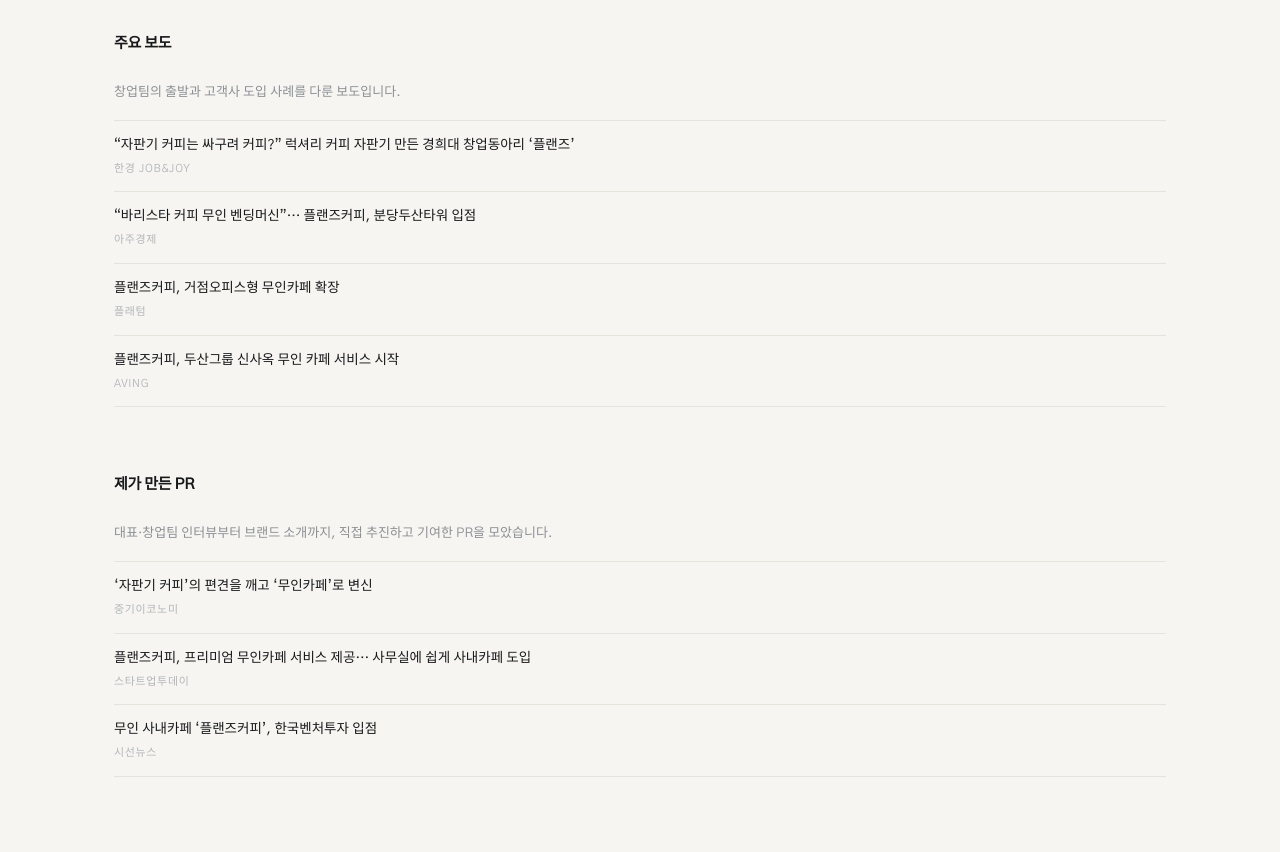
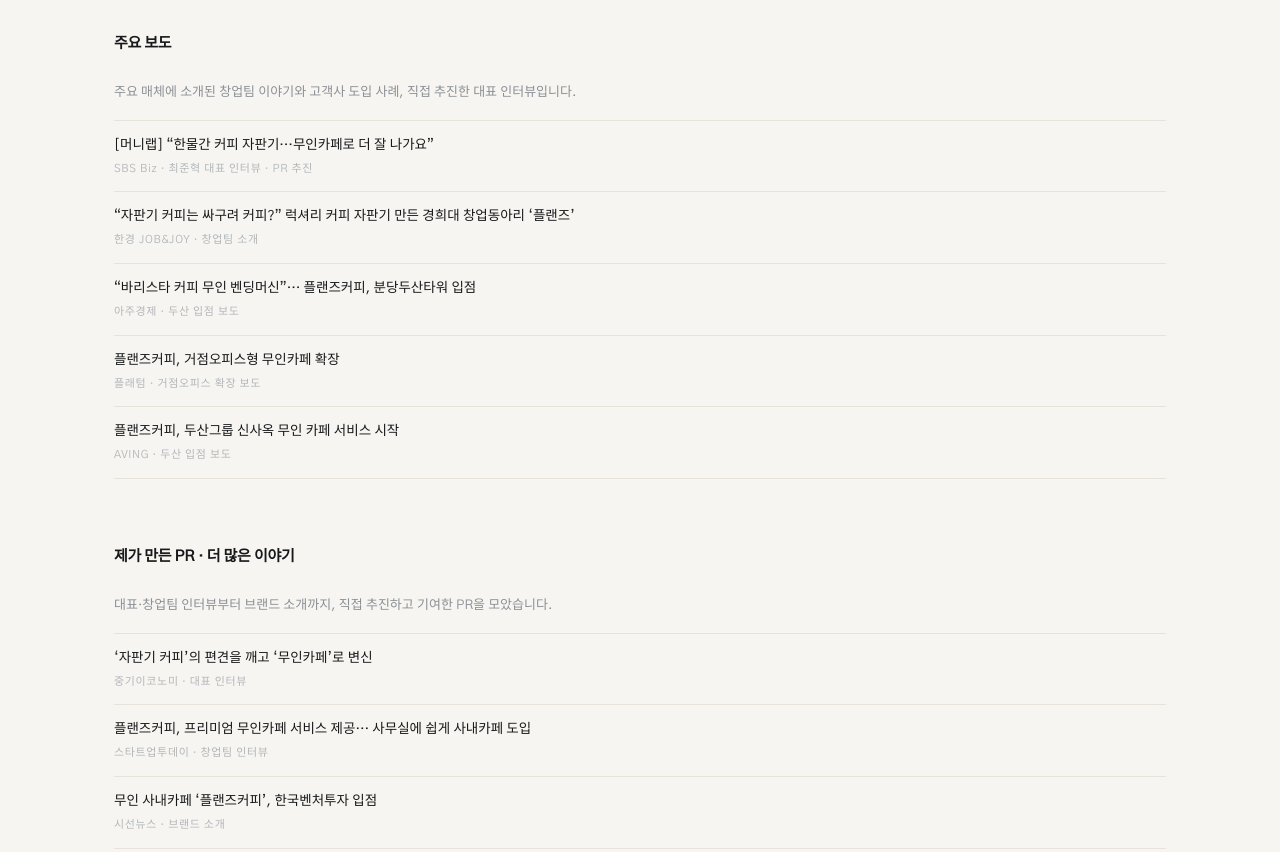
Before and after one commit to yusin846-debug/career_skills, a website: page portfolio/index.html in a window 1280 px wide. Shown: the part 7500-8352 px from the top of the page. Drawn offline with nearby package versions, Linux system fonts and the light colour scheme.

Commit message:
Feature SBS Biz interview among major coverage with clear PR attribution

```diff
--- a/portfolio/index.html
+++ b/portfolio/index.html
@@ -784,19 +784,20 @@
   <h2>제가 만든 변화, 언론에 남은 이야기</h2>
   <p class="dek">제가 한 일들에 대한 언론 보도 자료입니다. 여러 보도 자료 중 제가 직접 추진하고 기여한 일을 다룬 기사만 추려보았습니다.</p>
   <h3 class="subhd">주요 보도</h3>
-  <p class="press-note">창업팀의 출발과 고객사 도입 사례를 다룬 보도입니다.</p>
+  <p class="press-note">주요 매체에 소개된 창업팀 이야기와 고객사 도입 사례, 직접 추진한 대표 인터뷰입니다.</p>
   <div class="press">
-    <a href="https://magazine.hankyung.com/job-joy/article/202102164448d" target="_blank" rel="noopener">“자판기 커피는 싸구려 커피?” 럭셔리 커피 자판기 만든 경희대 창업동아리 ‘플랜즈’<span class="src">한경 JOB&amp;JOY</span></a>
-    <a href="https://www.ajunews.com/view/20210608091456169" target="_blank" rel="noopener">“바리스타 커피 무인 벤딩머신”… 플랜즈커피, 분당두산타워 입점<span class="src">아주경제</span></a>
-    <a href="https://platum.kr/archives/178197" target="_blank" rel="noopener">플랜즈커피, 거점오피스형 무인카페 확장<span class="src">플래텀</span></a>
-    <a href="https://kr.aving.net/news/articleView.html?idxno=1606019" target="_blank" rel="noopener">플랜즈커피, 두산그룹 신사옥 무인 카페 서비스 시작<span class="src">AVING</span></a>
+    <a href="https://biz.sbs.co.kr/article/20000049991" target="_blank" rel="noopener">[머니랩] “한물간 커피 자판기…무인카페로 더 잘 나가요”<span class="src">SBS Biz · 최준혁 대표 인터뷰 · PR 추진</span></a>
+    <a href="https://magazine.hankyung.com/job-joy/article/202102164448d" target="_blank" rel="noopener">“자판기 커피는 싸구려 커피?” 럭셔리 커피 자판기 만든 경희대 창업동아리 ‘플랜즈’<span class="src">한경 JOB&amp;JOY · 창업팀 소개</span></a>
+    <a href="https://www.ajunews.com/view/20210608091456169" target="_blank" rel="noopener">“바리스타 커피 무인 벤딩머신”… 플랜즈커피, 분당두산타워 입점<span class="src">아주경제 · 두산 입점 보도</span></a>
+    <a href="https://platum.kr/archives/178197" target="_blank" rel="noopener">플랜즈커피, 거점오피스형 무인카페 확장<span class="src">플래텀 · 거점오피스 확장 보도</span></a>
+    <a href="https://kr.aving.net/news/articleView.html?idxno=1606019" target="_blank" rel="noopener">플랜즈커피, 두산그룹 신사옥 무인 카페 서비스 시작<span class="src">AVING · 두산 입점 보도</span></a>
   </div>
-  <h3 class="subhd">제가 만든 PR</h3>
+  <h3 class="subhd">제가 만든 PR · 더 많은 이야기</h3>
   <p class="press-note">대표·창업팀 인터뷰부터 브랜드 소개까지, 직접 추진하고 기여한 PR을 모았습니다.</p>
   <div class="press press-pr">
-    <a href="https://www.junggi.co.kr/article/articleView.html?no=28307" target="_blank" rel="noopener">‘자판기 커피’의 편견을 깨고 ‘무인카페’로 변신<span class="src">중기이코노미</span></a>
-    <a href="https://www.startuptoday.kr/news/articleView.html?idxno=46004" target="_blank" rel="noopener">플랜즈커피, 프리미엄 무인카페 서비스 제공… 사무실에 쉽게 사내카페 도입<span class="src">스타트업투데이</span></a>
-    <a href="https://sisunnews.co.kr/news/articleView.html?idxno=149315" target="_blank" rel="noopener">무인 사내카페 ‘플랜즈커피’, 한국벤처투자 입점<span class="src">시선뉴스</span></a>
+    <a href="https://www.junggi.co.kr/article/articleView.html?no=28307" target="_blank" rel="noopener">‘자판기 커피’의 편견을 깨고 ‘무인카페’로 변신<span class="src">중기이코노미 · 대표 인터뷰</span></a>
+    <a href="https://www.startuptoday.kr/news/articleView.html?idxno=46004" target="_blank" rel="noopener">플랜즈커피, 프리미엄 무인카페 서비스 제공… 사무실에 쉽게 사내카페 도입<span class="src">스타트업투데이 · 창업팀 인터뷰</span></a>
+    <a href="https://sisunnews.co.kr/news/articleView.html?idxno=149315" target="_blank" rel="noopener">무인 사내카페 ‘플랜즈커피’, 한국벤처투자 입점<span class="src">시선뉴스 · 브랜드 소개</span></a>
   </div>
 </div></section>
 
```
